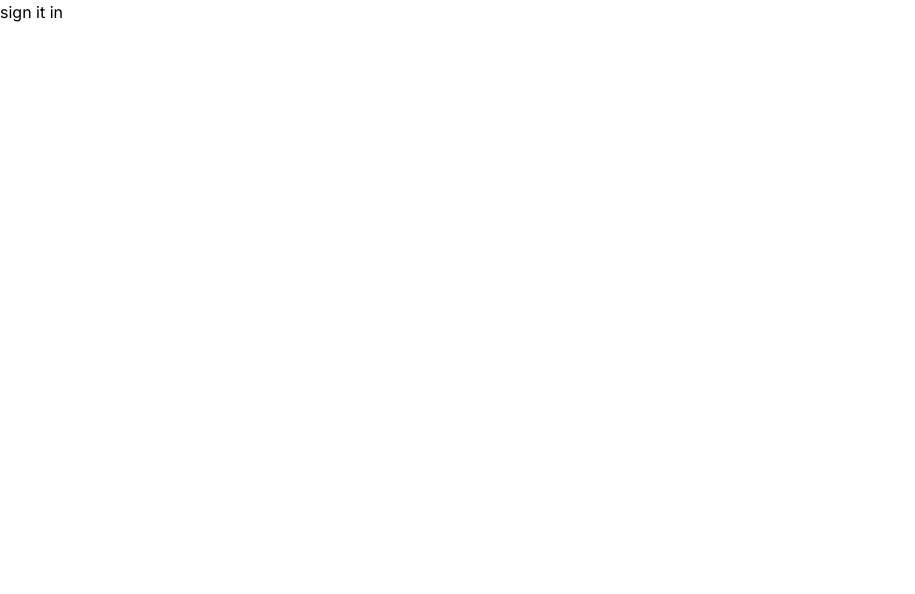
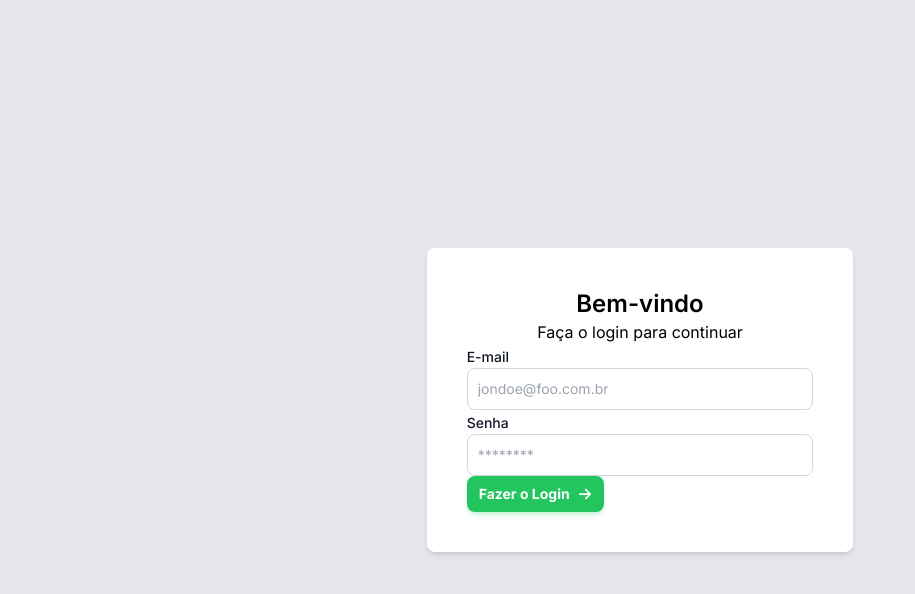
Before and after one commit to jotavital/do-that-react, a Next.js app: page /signin in a window 1280 px wide. Shown: the top 594 px of the page, without its empty margins (0-915 px from the left). Built offline with nearby package versions, Linux system fonts and the light colour scheme.

Commit message:
✨ tela de login sem componentização

```diff
--- a/app/layout.tsx
+++ b/app/layout.tsx
@@ -1,6 +1,7 @@
 import type { Metadata } from 'next';
 import { Inter } from 'next/font/google';
 import './globals.css';
+import styles from './styles.module.css';
 
 const inter = Inter({ subsets: ['latin'] });
 
@@ -16,7 +17,9 @@ export default function RootLayout({
 }>) {
 	return (
 		<html lang="pt-BR">
-			<body className={inter.className}>{children}</body>
+			<body className={inter.className}>
+				<div className={styles.container}>{children}</div>
+			</body>
 		</html>
 	);
 }
--- a/app/signin/page.tsx
+++ b/app/signin/page.tsx
@@ -1,5 +1,65 @@
+import { FaArrowRight } from 'react-icons/fa6';
+
 const SignInPage = () => {
-	return <h1>sign it in</h1>;
+	return (
+		<div className="flex justify-center min-h-[100vh] items-center">
+			<div className="lg:w-1/3 w-1/2 bg-white p-10 rounded-lg shadow-md">
+				<div className="text-center ">
+					<h1 className="text-2xl font-semibold">Bem-vindo</h1>
+					<p>Faça o login para continuar</p>
+				</div>
+
+				<div>
+					<label
+						htmlFor="email"
+						className="text-sm font-medium text-gray-900 dark:text-white"
+					>
+						E-mail
+					</label>
+					<input
+						type="text"
+						id="email"
+						className="appearance-none border border-gray-300 text-sm rounded-lg focus:ring-blue-500
+							focus:border-blue-500 w-full p-2.5 dark:bg-gray-700 dark:border-gray-600
+							dark:placeholder-gray-400 dark:text-white dark:focus:ring-blue-500
+							dark:focus:border-blue-500 focus:outline-none"
+						placeholder="jondoe@foo.com.br"
+						required
+					/>
+				</div>
+				<div>
+					<label
+						htmlFor="password"
+						className="text-sm font-medium text-gray-900 dark:text-white"
+					>
+						Senha
+					</label>
+					<input
+						type="password"
+						id="password"
+						className="appearance-none border border-gray-300 text-sm rounded-lg focus:ring-blue-500
+							focus:border-blue-500 w-full p-2.5 dark:bg-gray-700 dark:border-gray-600
+							dark:placeholder-gray-400 dark:text-white dark:focus:ring-blue-500
+							dark:focus:border-blue-500 focus:outline-none"
+						placeholder="********"
+						required
+					/>
+				</div>
+
+				<button
+					className="rounded-lg bg-green-500 py-2 px-3 text-sm font-bold text-white shadow-md
+						shadow-green-500/20 transition-all focus:opacity-[0.85] active:opacity-[0.85]
+						disabled:pointer-events-none disabled:opacity-50 disabled:shadow-none
+						hover:shadow-lg hover:shadow-green-500/40 flex items-center gap-2"
+					data-ripple-light="true"
+					type="button"
+				>
+					Fazer o Login
+					<FaArrowRight className="text-md" />
+				</button>
+			</div>
+		</div>
+	);
 };
 
 export default SignInPage;
--- /dev/null
+++ b/app/styles.module.css
@@ -0,0 +1,4 @@
+.container {
+	min-height: 100vh;
+	background-color: theme('colors.gray.200');
+}
--- a/package.json
+++ b/package.json
@@ -12,7 +12,8 @@
 	"dependencies": {
 		"next": "14.1.4",
 		"react": "^18",
-		"react-dom": "^18"
+		"react-dom": "^18",
+		"react-icons": "^5.0.1"
 	},
 	"devDependencies": {
 		"@types/node": "^20",
@@ -28,6 +29,7 @@
 		"lint-staged": "^15.2.2",
 		"postcss": "^8",
 		"prettier": "3.2.5",
+		"prettier-plugin-classnames": "^0.6.3",
 		"tailwindcss": "^3.3.0",
 		"typescript": "^5.4.3"
 	},
```
Also changed, not shown: .prettierrc.json, 1 other file (tests, documents, lock files or other folders).
